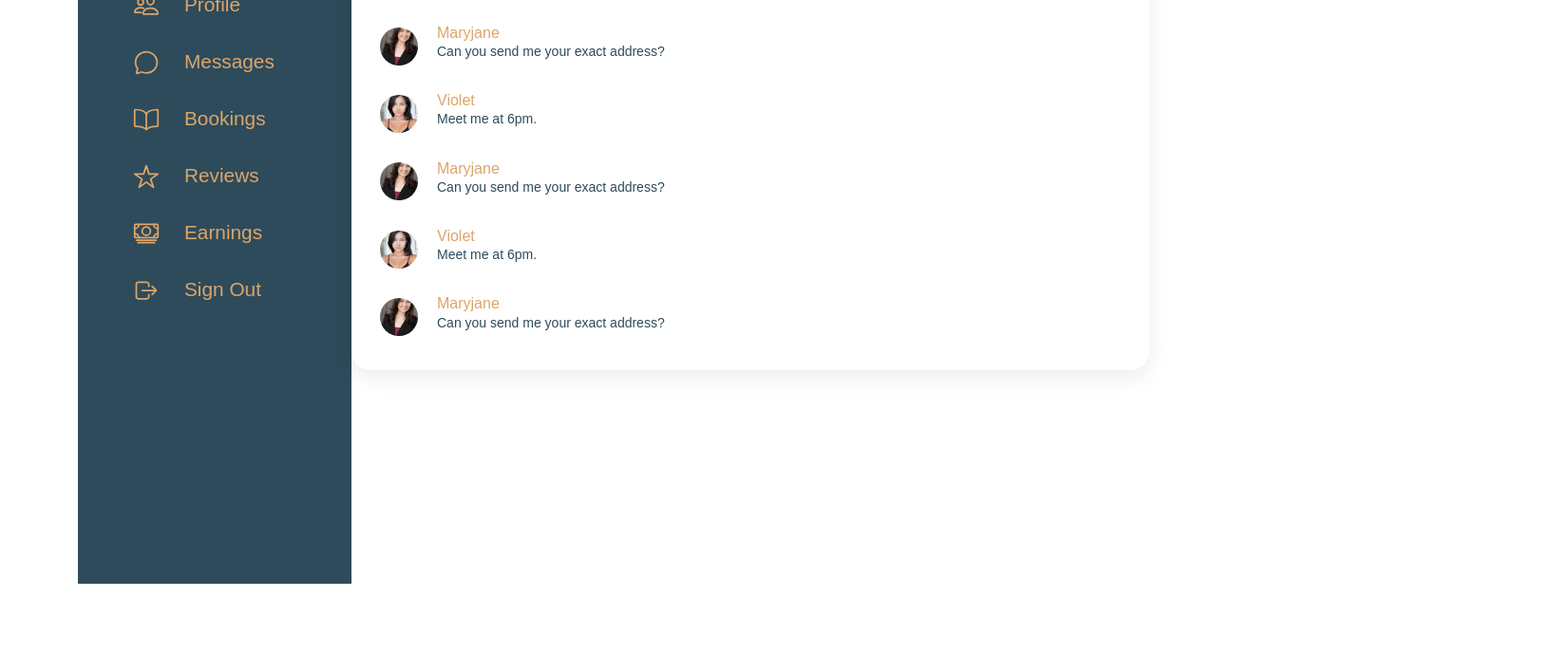
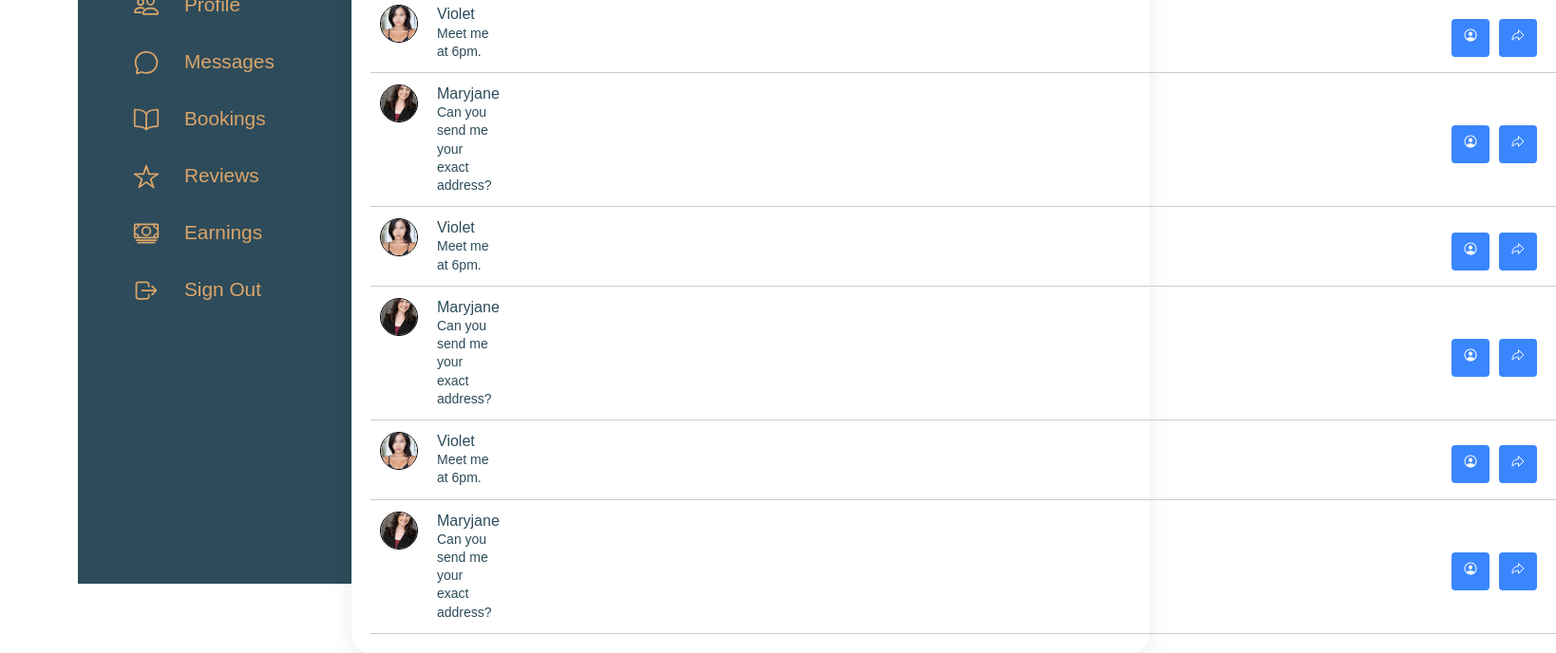
Before and after one commit to jhayvillaflor/proffesionals_dashboard, a plain HTML site: page messaging.html in a window 1280 px wide. Shown: the part 185-873 px from the top of the page at 95% size, 1638 px wide, since content can reach past the window. Before the commit the page ends 800 px from the top, so only its background shows below. Drawn offline with nearby package versions, Linux system fonts and the light colour scheme; a small style sheet from the web is missing.

Commit message:
update messaging
add profile button and reply button

```diff
--- a/assets/css/messaging.css
+++ b/assets/css/messaging.css
@@ -294,15 +294,11 @@ body {
   height: 40px;
   border-radius: 50px;
   overflow: hidden;
+  border: 1px solid black;
 }
 
-.therapists .btn  {
-  font-size: 19px;
-}
-.therapists .book-now {
-  background-color: var(--darkblue);
-  color: var(--gold);
-}
+
+
 .therapists .imgBx img {
   position: absolute;
   top: 0;
@@ -311,19 +307,33 @@ body {
   height: 100%;
   object-fit: cover;
 }
+.therapists table tr {
+display: flex;
+}
+
+
 .therapists table tr td {
   padding: 12px 10px;
-
+  align-items: center;
+  justify-content: space-between;
+margin: 0;
 }
 .therapists table tr td h4 {
   font-size: 16px;
   font-weight: 500;
   line-height: 1.2rem;
-  color: #dca56a;
+  color: #2d4b5a;
+  margin:0;
+  flex: 1;
+  text-align: left;
+
 }
+
 .therapists table tr td h4 span {
   font-size: 14px;
   color: #2d4b5a;
+ display: inline-flex;
+margin-right: 1000px;
 }
 .therapists table tr:hover {
   background:  #dca56a;
@@ -342,8 +352,80 @@ body {
 }
 
 .therapists table .icons {
-  float: right
+  float: right;
+
 }
+
+
+.cardHeader {
+  background-color: #eee;
+  padding: 20px;
+  text-align: center;
+}
+
+.cardHeader h2 {
+  margin: 0;
+}
+
+table {
+  border-collapse: collapse;
+  width: 100%;
+  margin-top: 20px;
+}
+
+td {
+  padding: 10px;
+  border-bottom: 1px solid #ccc;
+}
+
+td:last-child {
+  text-align: right;
+  display: flex;
+  justify-content: space-between;
+  align-items: start;
+  padding: 8px;
+}
+
+.imgBx {
+  width: 50px;
+  height: 50px;
+  border-radius: 50%;
+  overflow: hidden;
+  display: inline-block;
+}
+
+.imgBx img {
+  width: 100%;
+  height: 100%;
+  object-fit: cover;
+
+}
+
+
+.buttons {
+  margin-top: 10px;
+  margin-left:10px;
+  display: flex;
+  justify-content: space-between;
+  align-items: end;
+}
+
+.replyBtn, .profileBtn {
+  background-color: #3a86ff;
+  color: #fff;
+  border: none;
+  border-radius: 4px;
+  padding: 8px 12px;
+  margin-right: 10px;
+  cursor: pointer;
+}
+
+.replyBtn:hover, .profileBtn:hover {
+  background-color: #3266d8;
+}
+
+
+
 
 
 /* ====================== Responsive Design ========================== */
--- a/messaging.html
+++ b/messaging.html
@@ -130,6 +130,10 @@
                             <h4>Violet <br />
                                 <span>Meet me at 6pm.</span><br />
                             </h4>
+                            <div class="buttons">
+                                <button class="replyBtn"><ion-icon name="person-circle-outline"></ion-icon></button>
+                                <button class="profileBtn"><ion-icon name="arrow-redo-outline"></ion-icon></button>
+                            </div>
                         </td>
                     </tr>
 
@@ -141,7 +145,12 @@
                             <h4>Maryjane <br />
                                 <span>Can you send me your exact address?</span><br />
                             </h4>
+                            <div class="buttons">
+                                <button class="replyBtn"><ion-icon name="person-circle-outline"></ion-icon></button>
+                                <button class="profileBtn"><ion-icon name="arrow-redo-outline"></ion-icon></button>
+                            </div>
                         </td>
+
                     </tr>
 
                     <tr>
@@ -152,6 +161,10 @@
                             <h4>Violet <br />
                                 <span>Meet me at 6pm.</span><br />
                             </h4>
+                            <div class="buttons">
+                                <button class="replyBtn"><ion-icon name="person-circle-outline"></ion-icon></button>
+                                <button class="profileBtn"><ion-icon name="arrow-redo-outline"></ion-icon></button>
+                            </div>
                         </td>
                     </tr>
 
@@ -163,6 +176,10 @@
                             <h4>Maryjane <br />
                                 <span>Can you send me your exact address?</span><br />
                             </h4>
+                            <div class="buttons">
+                                <button class="replyBtn"><ion-icon name="person-circle-outline"></ion-icon></button>
+                                <button class="profileBtn"><ion-icon name="arrow-redo-outline"></ion-icon></button>
+                            </div>
                         </td>
                     </tr>
                     <tr>
@@ -170,9 +187,13 @@
                             <div class="imgBx"><img src="assets/imgs/f1.jpg" alt=""></div>
                         </td>
                         <td>
-                            <h4>Violet <br />
-                                <span>Meet me at 6pm.</span><br />
+                            <h4>Violet<br />
+                               <span>Meet me at 6pm.</span><br />
                             </h4>
+                            <div class="buttons">
+                                <button class="replyBtn"><ion-icon name="person-circle-outline"></ion-icon></button>
+                                <button class="profileBtn"><ion-icon name="arrow-redo-outline"></ion-icon></button>
+                            </div>
                         </td>
                     </tr>
 
@@ -184,6 +205,10 @@
                             <h4>Maryjane <br />
                                 <span>Can you send me your exact address?</span><br />
                             </h4>
+                            <div class="buttons">
+                                <button class="replyBtn"><ion-icon name="person-circle-outline"></ion-icon></button>
+                                <button class="profileBtn"><ion-icon name="arrow-redo-outline"></ion-icon></button>
+                            </div>
                         </td>
                     </tr>
                 </table>
```
